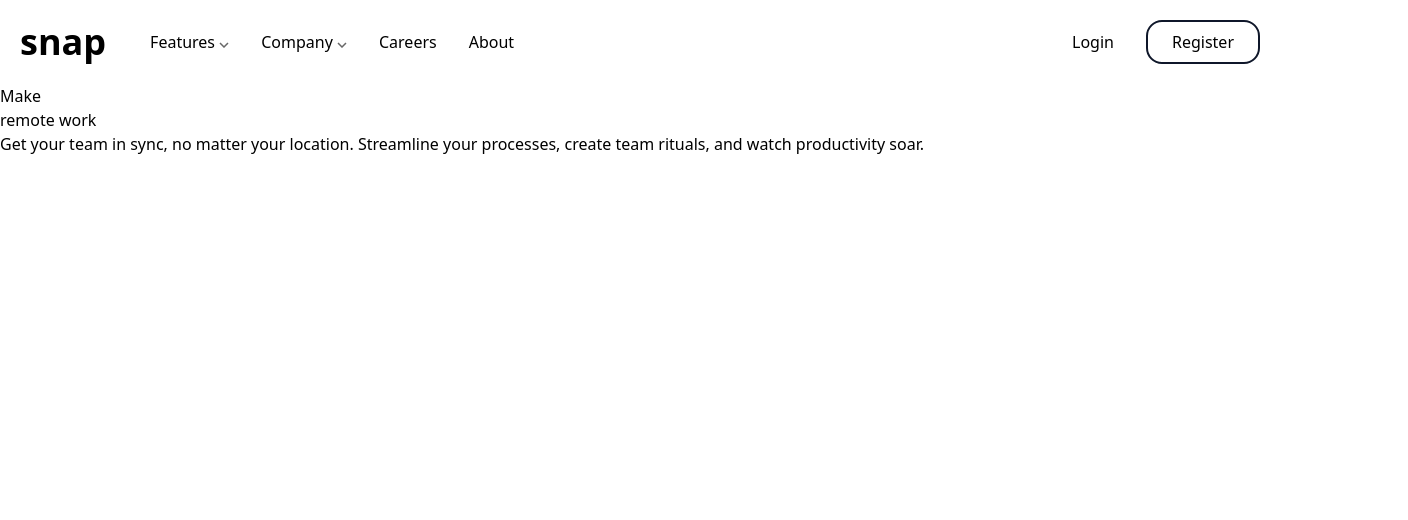
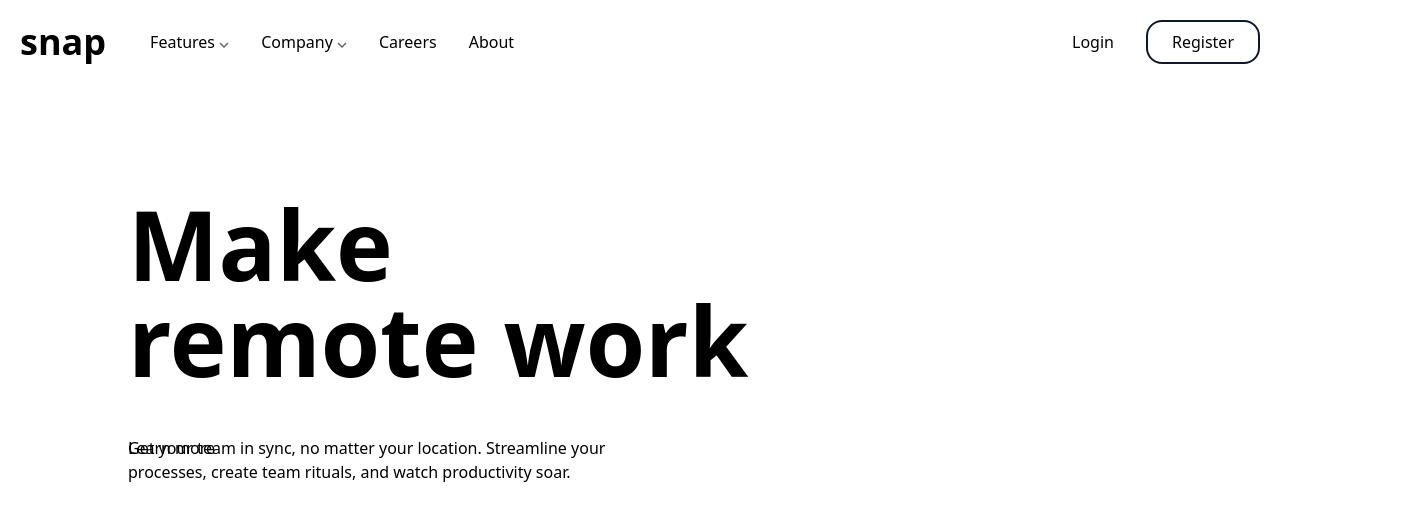
Before and after one commit to ColeJJ/intro_dropdown, a Next.js app: page / in a window 1280 px wide. Shown: the top 520 px of the page, 1408 px wide, since content can reach past the window. Built offline with nearby package versions, Linux system fonts and the light colour scheme.

Commit message:
designed h and p tags

```diff
--- a/components/body.tsx
+++ b/components/body.tsx
@@ -5,13 +5,14 @@
 
 const Body = () => {
     return (
-        <div>
-            <h1>Make</h1>
-            <h1>remote work</h1>
-            <p>
+        <div className="relative top-28 left-32">
+            <h1 className="text-8xl font-bold">Make</h1>
+            <h1 className="text-8xl font-bold">remote work</h1>
+            <p className="relative top-12 max-w-lg">
                 Get your team in sync, no matter your location. Streamline your processes, create
                 team rituals, and watch productivity soar.
             </p>
+            <button className="relative">Learn more</button>
         </div>
     )
 }
--- a/components/header.tsx
+++ b/components/header.tsx
@@ -17,13 +17,7 @@ const Header = () => {
                 {/* nav */}
                 <div className="hidden items-center space-x-8 md:flex">
                     <h3>
-                        Features{' '}
-                        <Image
-                            className="flex items-center"
-                            src="/images/icon-arrow-down.svg"
-                            width={10}
-                            height={6}
-                        />
+                        Features <Image src="/images/icon-arrow-down.svg" width={10} height={6} />
                     </h3>
                     <h3>
                         Company <Image src="/images/icon-arrow-down.svg" width={10} height={6} />
```
